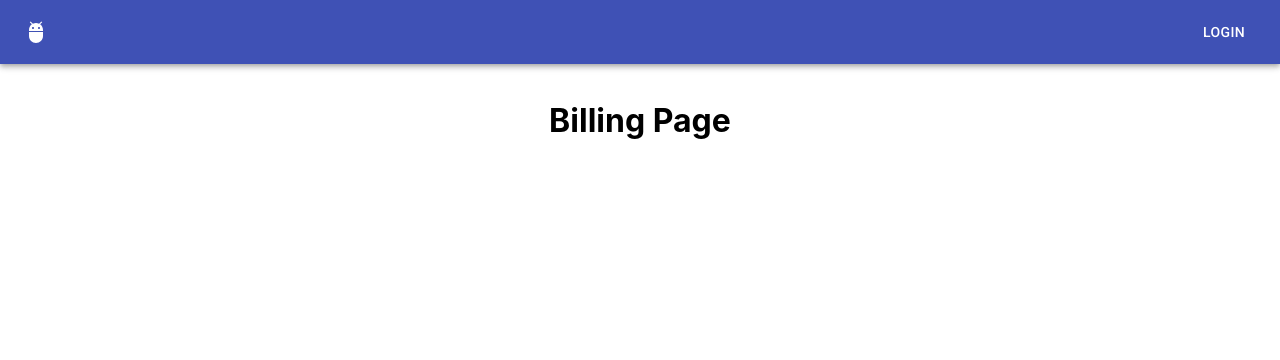
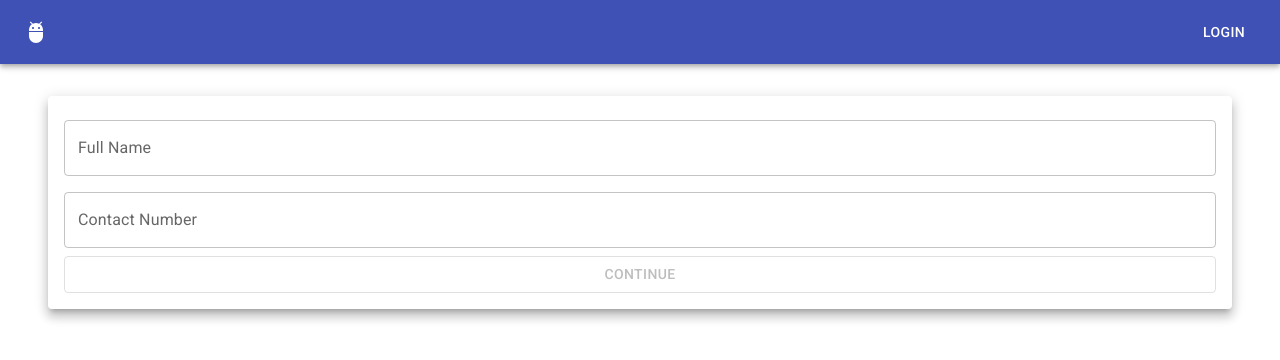
Before and after one commit to ajay28kumar/maa-gayatri-fe, a React (Create React App) app: page /invoice in a window 1280 px wide. Shown: the top 360 px of the page. Built offline with nearby package versions, Linux system fonts and the light colour scheme; no server answers.

Commit message:
added invoice basic

```diff
--- /dev/null
+++ b/src/Page/Billing/DisplayInvoice.js
@@ -0,0 +1,55 @@
+import React from 'react';
+import { connect } from 'react-redux';
+import { Card,  Button, Dialog} from '@mui/material';
+import AddIcon from '@mui/icons-material/Add';
+import getData from '../../action/getData';
+import { userAction } from '../../constant';
+import InVoiceBuilder from './InVoiceBuilder';
+
+const DisplayInvoice = (props) => {
+    const { data, apiState, getDataRequest } = props || {};
+    const [open, setOpen] = React.useState(false);
+    React.useEffect(() => {
+        if(apiState!==userAction.SUCCESS){
+            getDataRequest()
+        }
+    },[apiState, getDataRequest]);
+    const stockItems = [];
+    const dataIds = Object.keys(data);
+    dataIds.forEach((element) => {
+        stockItems.push(props.data[element]);
+    });
+    const handleClickOpen = () => {
+        setOpen(true);
+    };
+    const handleClose = () => {
+        setOpen(false);
+    };
+
+    return (
+        <Card raised style={{width: '90%', minWidth: 280, margin: 16}}>
+            <h1>
+                DisplayInvoice
+            </h1>
+            <div style={{display: "flex", alignItems: "center",flexDirection: 'column',padding: 16}}>
+                <Button variant="contained" endIcon={<AddIcon />} onClick={handleClickOpen}>
+                    Add More
+                </Button>
+            </div>
+            <Dialog open={open} onClose={handleClose} fullWidth>
+                <InVoiceBuilder stockItems={stockItems}/>
+            </Dialog>
+        </Card>
+    )
+}
+
+const mapStateToProps = (state) => {
+    const { itemRateReducer, userProfile } = state || {};
+    const {isLoggedIn} = userProfile || {}
+    return {
+      ...itemRateReducer,
+      isLoggedIn
+    };
+  };
+
+export default connect(mapStateToProps, { getDataRequest: getData })(DisplayInvoice);
--- /dev/null
+++ b/src/Page/Billing/EditPersonalDetails.js
@@ -0,0 +1,47 @@
+import React from 'react';
+import { TextField,Card, Button } from '@mui/material';
+
+
+const EditPersonalDetails = ({onClickPersonalDetails}) => {
+    const [customerName, setCustomerName] = React.useState("");
+    const [contactNumber, setContactNumber] = React.useState("");
+    const validInput = customerName.length >0 && contactNumber.toString().length ===10
+    const personalDetails = {customerName,contactNumber, showPersonalDetails: true}
+    return (
+        <Card raised style={{width: '90%', minWidth: 280, display: "flex", alignItems: "center",flexDirection: 'column', padding:16, margin: 16}}>
+            <TextField
+            fullWidth
+            label="Full Name"
+            value={customerName}
+            style={{margin: "8px 0"}}
+            onChange={(e) => setCustomerName(e.target.value)}
+            />
+            <TextField
+            fullWidth
+            label="Contact Number"
+            value={contactNumber}
+            style={{margin: "8px 0"}}
+            onChange={(e) => {
+                const contactVal = e.target.value;
+                if(contactVal===""){
+                    setContactNumber(contactVal);
+                }
+                const contactValue = parseInt(contactVal, 10);
+                if (!isNaN(contactValue)) {
+                    setContactNumber(contactValue)
+                }
+            }}
+            />
+            <Button
+            fullWidth
+            color="success"
+            variant="outlined"
+            onClick={()=>onClickPersonalDetails(personalDetails)}
+            disabled={!validInput}>
+                Continue
+            </Button>
+        </Card>
+    )
+};
+
+export default EditPersonalDetails;
--- /dev/null
+++ b/src/Page/Billing/InVoiceBuilder.js
@@ -0,0 +1,63 @@
+import { useState } from 'react';
+import { TextField, Autocomplete } from '@mui/material';
+
+
+const InVoiceBuilder = (props) => {
+    const [selectedItem, setSelectedItem] = useState({})
+    const [quantity, setQuantity] = useState("")
+    const searchItem = props.stockItems.map(stockItem => ({id: stockItem.id, label : `${stockItem.category} - ${stockItem.brand} - ${stockItem.others}`, ...stockItem}))
+    console.log("searchItem : ", selectedItem);
+    return (
+        <div style={{height: 400, margin: 16}}>
+            <div style={{display: 'flex'}}>
+                <Autocomplete
+                    disablePortal
+                    id="combo-box-demo"
+                    options={searchItem}
+                    getOptionLabel={(option) => option.label}
+                    sx={{ width: 300 }}
+                    onChange={(e,value) => {
+                        setSelectedItem(value);
+                    }}
+                    renderInput={(params) => <TextField {...params} label="Select Product" />}
+                />
+                {selectedItem.id &&
+                    <>
+                        <TextField id="outlined-basic"
+                            label={`Quantity in ${selectedItem.unit}`}
+                            placeholder={selectedItem.unit}
+                            variant="outlined"
+                            value={quantity}
+                            style={{margin: "0 8px"}}
+                            onChange={(e) => {
+                                const unitValue = e.target.value;
+                                if(unitValue===""){
+                                    setQuantity(unitValue);
+                                }
+                                const stockValue = parseInt(unitValue, 10);
+                                if (!isNaN(stockValue)) {
+                                setQuantity(stockValue);
+                                }
+                            }}
+                        />
+                        <TextPrint value={`${selectedItem.rate}/${selectedItem.unit}`}/>
+                        <TextPrint value='&#x20b9;' overRideStyle={{margin: 0}}/>
+                        <TextPrint value={`${selectedItem.rate * quantity}`}/>
+                    </>
+                }
+            </div>
+        </div>
+    )
+};
+
+const TextPrint = ({value, overRideStyle}) => {
+   return(
+    <div style={{margin: "0 8px", display: "flex", alignItems: 'center', ...overRideStyle}}>
+        {value}
+    </div>
+    )
+};
+
+
+
+export default InVoiceBuilder;
--- /dev/null
+++ b/src/Page/Billing/PersonalDetails.js
@@ -0,0 +1,25 @@
+import { Card } from '@mui/material';
+const PersonalDetails = ({ personalDetails }) => {
+    return (
+        <Card raised style={{width: '90%', minWidth: 280, margin: 16}}>
+            <div style={{ display: "flex", justifyContent: "space-between", margin: 16}}>
+                <div>
+                    <b> Name : </b> {personalDetails.customerName}
+                </div>
+                <div>
+                    <b>Date:</b> {new Date().getDate()}/{new Date().getMonth()}/{new Date().getFullYear()}
+                </div>
+            </div>
+            <div style={{ display: "flex", justifyContent: "space-between", margin: 16}}>
+                <div>
+                    <b> Contact Number : </b> {personalDetails.contactNumber}
+                </div>
+                <div>
+                    <b>Time:</b> {new Date().getHours()}: {new Date().getMinutes()}
+                </div>
+            </div>
+        </Card>
+    )
+}
+
+export default PersonalDetails;
--- a/src/Page/Billing/index.js
+++ b/src/Page/Billing/index.js
@@ -1,7 +1,20 @@
+import React from 'react';
+import EditPersonalDetails from './EditPersonalDetails';
+import PersonalDetails from "./PersonalDetails";
+import DisplayInvoice from './DisplayInvoice';
+
 const Billing = () => {
+    const [personalDetails, setPersonalDetails] = React.useState({})
+    const {showPersonalDetails} = personalDetails || {};
     return (
-        <div style={{display: 'flex', justifyContent: "center"}}>
-            <h1>Billing Page</h1>
+        <div style={{display: 'flex', alignItems: "center", flexDirection: 'column'}}>
+            {showPersonalDetails ?
+              <PersonalDetails personalDetails={personalDetails}/> :
+              <EditPersonalDetails
+                onClickPersonalDetails={(details)=>setPersonalDetails(details)}
+              />
+            }
+            {showPersonalDetails && <DisplayInvoice/>}
       </div>
     );
   };
--- a/src/Page/EditStocks/index.js
+++ b/src/Page/EditStocks/index.js
@@ -9,7 +9,7 @@ import EditData from './EditData';
 const EditStocks = ({updateApiState, deleteApiState}) => {
   const { itemId } = useParams();
   let navigate = useNavigate();
-  console.log(updateApiState, 'updateApiState, deleteApiState',deleteApiState);
+
   useEffect(()=>{
     if(updateApiState===userAction.SUCCESS || deleteApiState=== userAction.SUCCESS ){
       return navigate('/')
```
